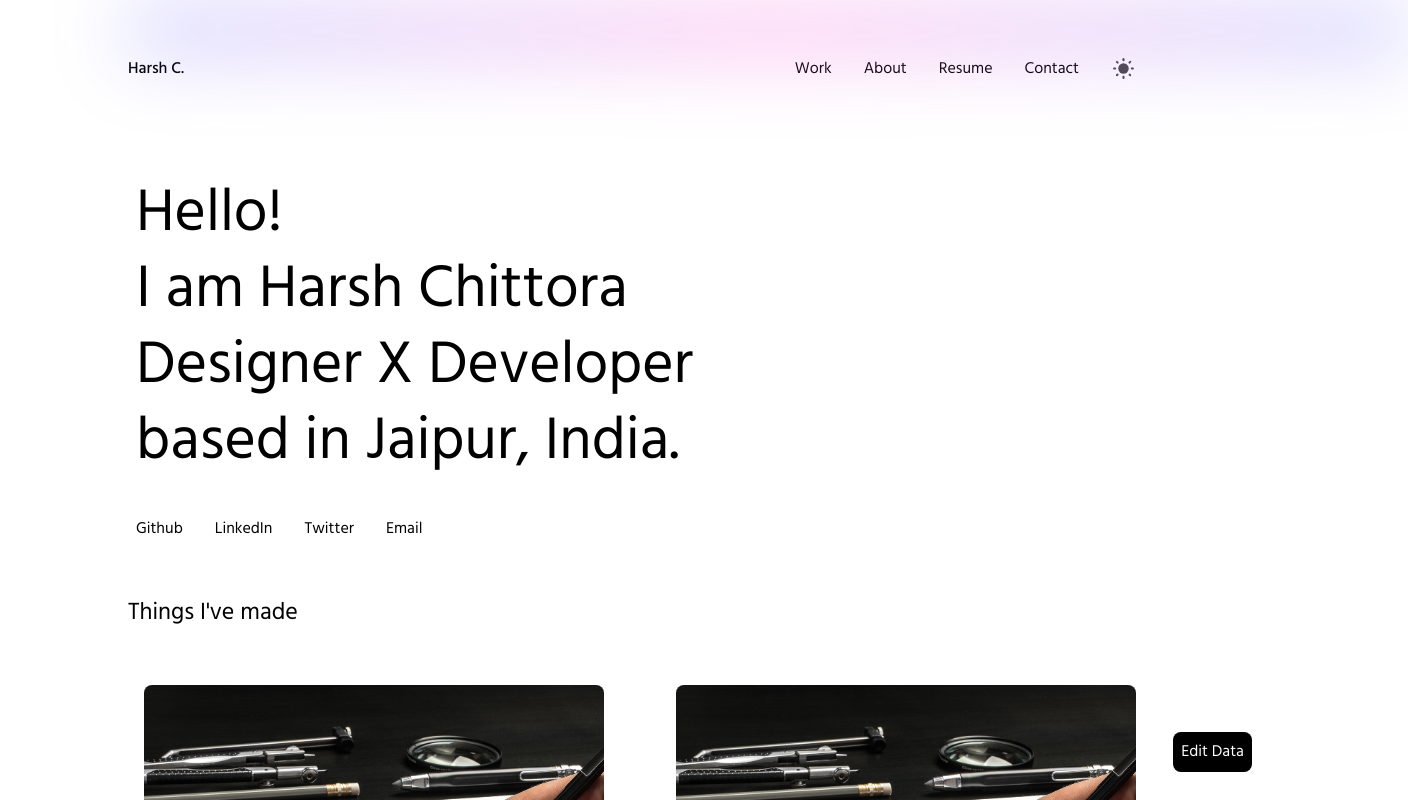
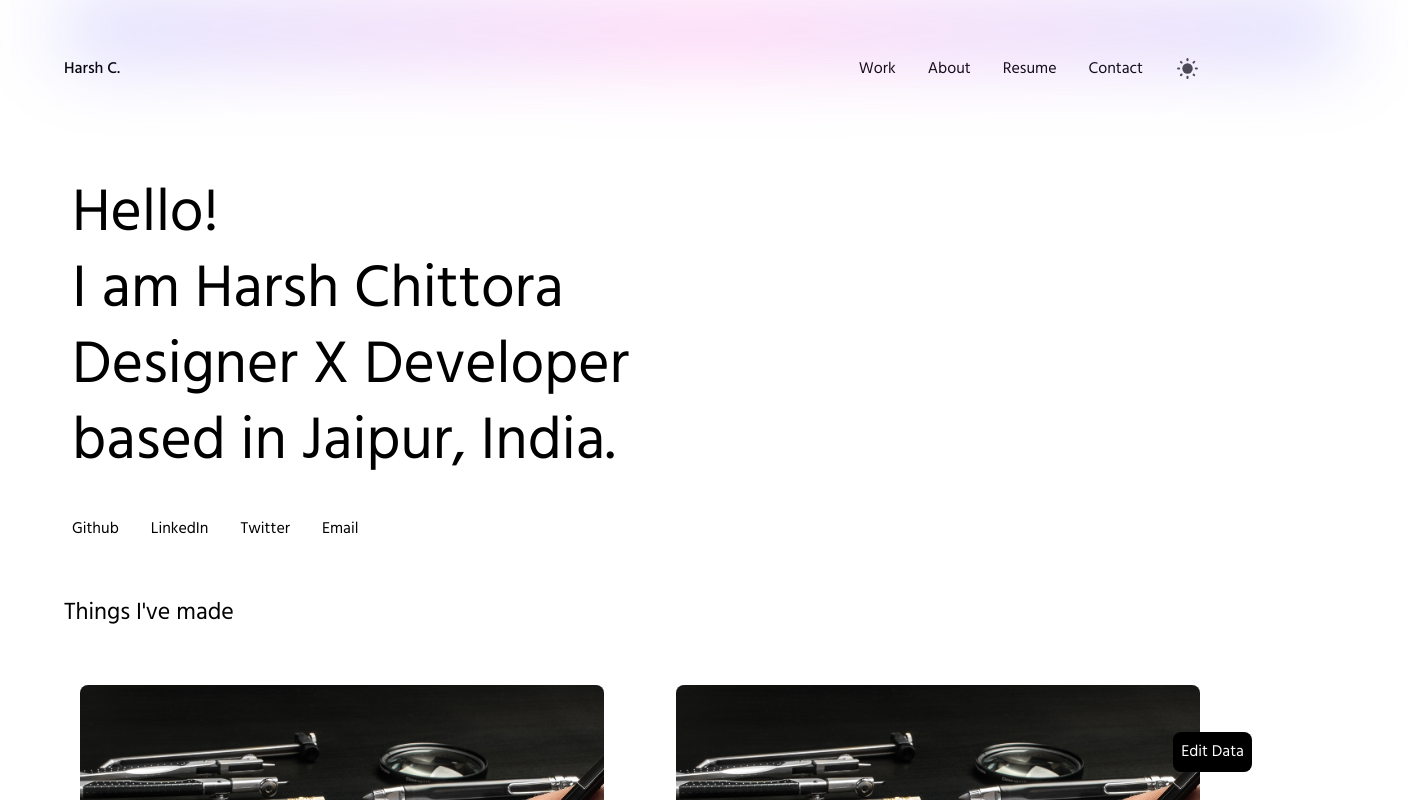
Before and after one commit to HarshChittora18/harshchittora-portfolio, a Next.js app: page / in a window 1280 px wide. Shown: the top 800 px of the page, 1408 px wide, since content can reach past the window. Built offline with nearby package versions, Linux system fonts and the light colour scheme.

Commit message:
margin added

```diff
--- a/pages/index.js
+++ b/pages/index.js
@@ -48,7 +48,7 @@ export default function Home() {
   }, []);
 
   return (
-    <div className={`relative ${data.showCursor && "cursor-none"}`} style={{marginLeft:"10%", marginRight:'10%'}}>
+    <div className={`relative ${data.showCursor && "cursor-none"}`} style={{marginLeft:"5%", marginRight:'5%'}}>
       {data.showCursor && <Cursor />}
       <Head>
         <title>{data.name}</title>
```
